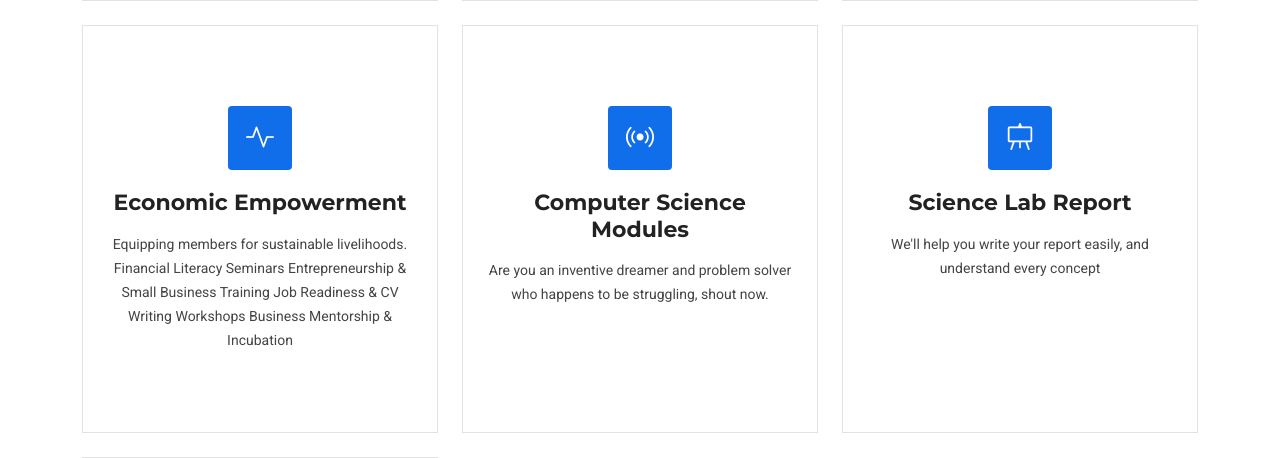
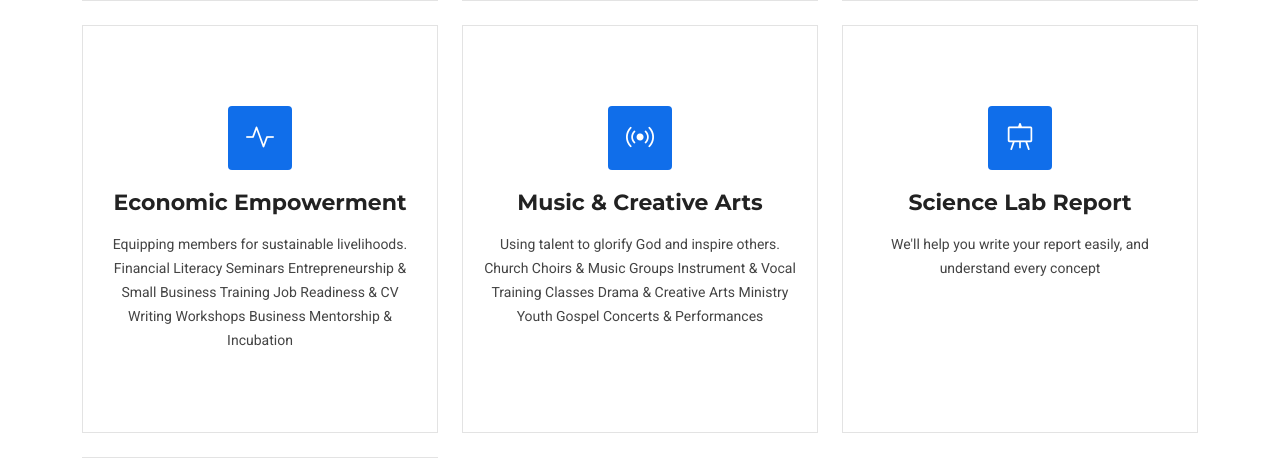
Before and after one commit to Carrington-dev/tshapfutshe, a Django app: page /en/services/ in a window 1280 px wide. Shown: the part 1345-1803 px from the top of the page. Run offline with Django 5.2, Linux system fonts and the light colour scheme; some libraries are stand-ins or nearby versions.

Commit message:
Update services.html

```diff
--- a/templates/security/services.html
+++ b/templates/security/services.html
@@ -212,9 +212,17 @@ Spiritual Counseling & Pastoral Care
                 <i class="bi bi-broadcast"></i>
               </div>
               <a href="#" class="stretched-link">
-                <h3>Computer Science Modules</h3>
+                <h3>Music & Creative Arts</h3>
               </a>
-              <p>Are you an inventive dreamer and problem solver who happens to be struggling, shout now.</p>
+              <p>Using talent to glorify God and inspire others.
+
+                Church Choirs & Music Groups
+
+                Instrument & Vocal Training Classes
+
+                Drama & Creative Arts Ministry
+
+                Youth Gospel Concerts & Performances</p>
             </div>
           </div><!-- End Service Item -->
 
```
